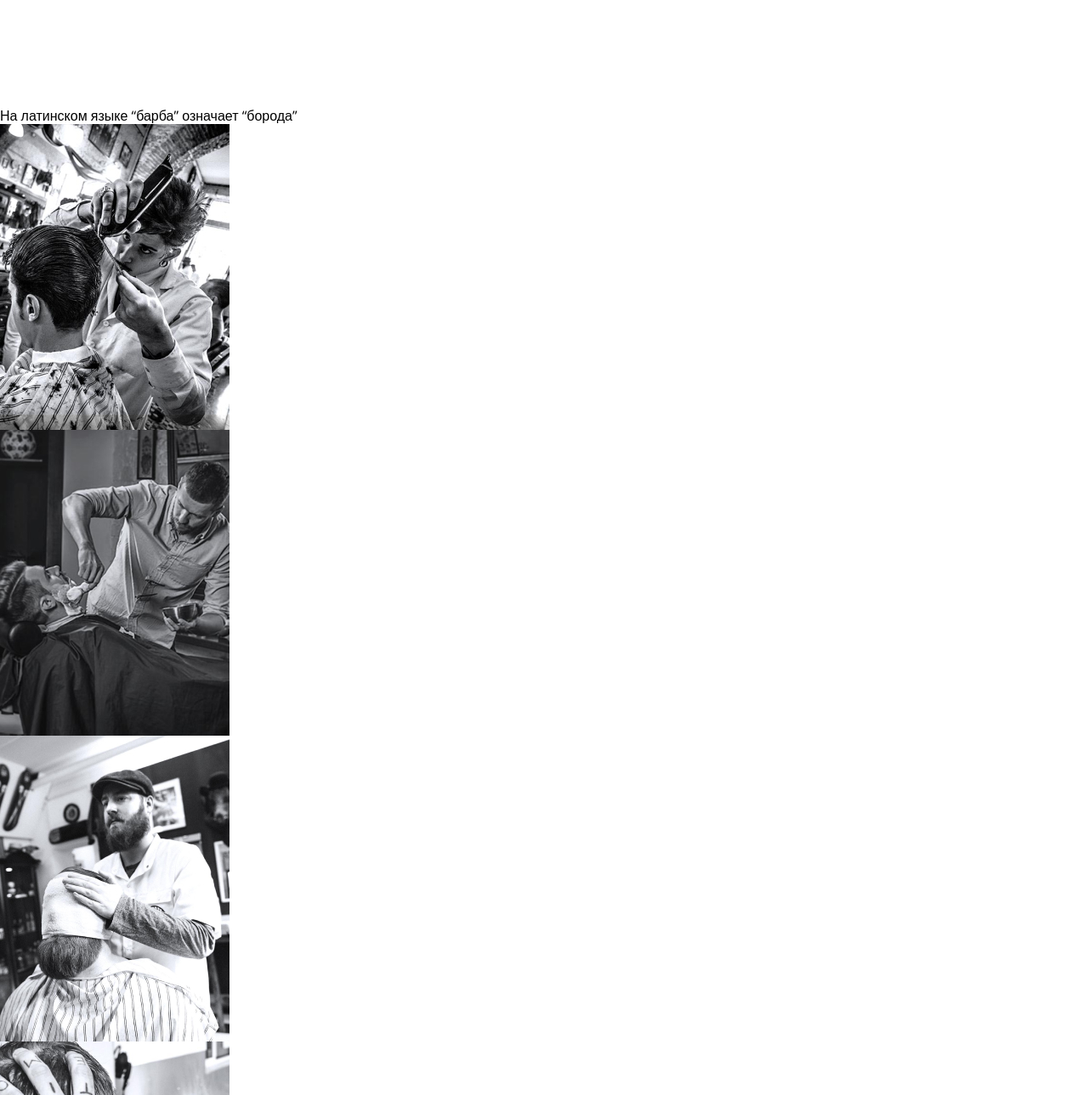
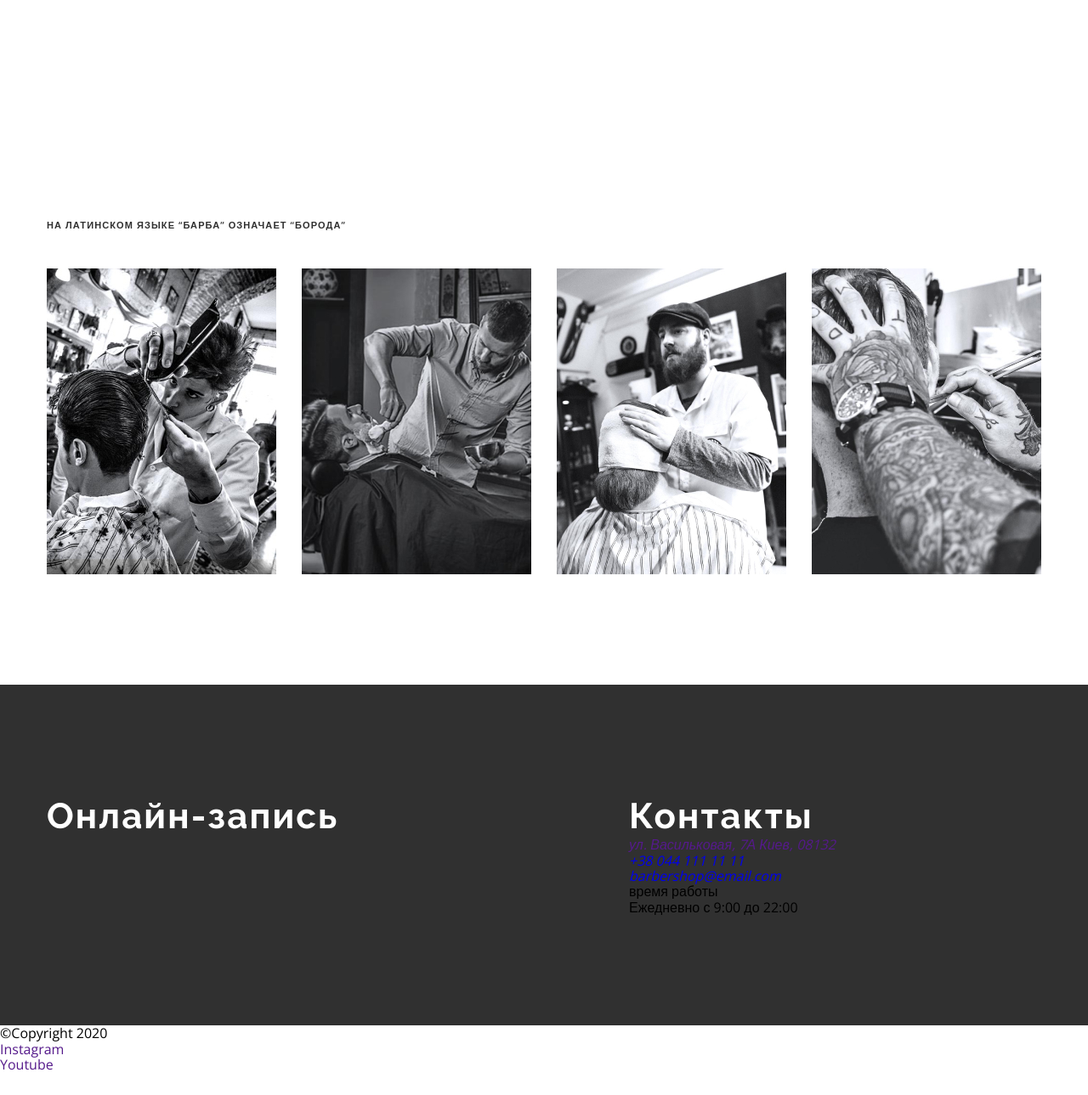
Before and after one commit to riko1212/bc-12-online, a plain HTML site: page index.html in a window 1280 px wide. Shown: the part 4071-5360 px from the top of the page at 85% size. After the commit the page ends 5335 px from the top, so only its background shows below. Drawn offline with nearby package versions, Linux system fonts and the light colour scheme.

Commit message:
new styles

```diff
--- a/css/styles.css
+++ b/css/styles.css
@@ -451,3 +451,43 @@ body {
 .masters-img {
     margin-bottom: 30px;
 }
+
+/* ------------Gallery--------------- */
+
+.gallery-pre-text {
+    margin-bottom: 44px;
+}
+
+.gallery-list {
+    display: flex;
+    margin-left: -30px;
+}
+
+.gallery-item {
+    flex-basis: calc(100% / 3 - 30px);
+    margin-left: 30px;
+}
+
+/* ------------------------------------- */
+
+.contacts-wrap {
+
+    background-color: var(--second-title-color);
+}
+
+.contacts-wrap-container{
+    display: flex;
+}
+
+/* ------------Online--------------- */
+
+.online {
+    width: 50%;
+}
+
+/* ------------contacts--------------- */
+
+.contacts {
+    width: 50%;
+    padding-left: 100px;
+}
--- a/index.html
+++ b/index.html
@@ -332,11 +332,12 @@
                     </ul>
                 </div>
             </section>
-            <section>
-                <p>На латинском языке “барба” означает “борода”</p>
+            <section class="gallery section">
+                <div class="container">
+                <p class="gallery-pre-text pre-title pre-title-dark">На латинском языке “барба” означает “борода”</p>
                 <h2 class="visually-hidden">Галерея</h2>
-                <ul>
-                    <li>
+                <ul class="gallery-list">
+                    <li class="gallery-item">
                         <img
                             src="./images/gallery-img1.jpg"
                             alt="Рабочий процесс стрижки"
@@ -344,7 +345,7 @@
                             height="360"
                         />
                     </li>
-                    <li>
+                    <li class="gallery-item">
                         <img
                             src="./images/gallery-img2.jpg"
                             alt="Рабочий процесс стрижки"
@@ -352,7 +353,7 @@
                             height="360"
                         />
                     </li>
-                    <li>
+                    <li class="gallery-item">
                         <img
                             src="./images/gallery-img3.jpg"
                             alt="Рабочий процесс стрижки"
@@ -360,7 +361,7 @@
                             height="360"
                         />
                     </li>
-                    <li>
+                    <li class="gallery-item">
                         <img
                             src="./images/gallery-img4.jpg"
                             alt="Рабочий процесс стрижки"
@@ -369,12 +370,15 @@
                         />
                     </li>
                 </ul>
+            </div>
             </section>
-            <section>
-                <h2>Онлайн-запись</h2>
+            <div class="contacts-wrap">
+                <div class="container contacts-wrap-container">
+                <section class="online section">
+                    <h2 class="online-title section-title section-title-light">Онлайн-запись</h2>
                 </section>
-            <section>
-                <h2>Контакты</h2>
+                <section class="contacts section">
+                    <h2 class="contacts-title section-title section-title-light">Контакты</h2>
                     <address>
                         <ul>
                             <li><a href="">ул. Васильковая, 7А Киев, 08132</a></li>
@@ -391,6 +395,9 @@
                     <p>время работы</p>
                     <p>Ежедневно с 9:00 до 22:00</p>
                 </section>
+            </div>
+            </div>
+
         </main>
         <footer>
             <p>&#169;Copyright 2020</p>
```
Lines whose indentation alone changed are shown as unchanged.
